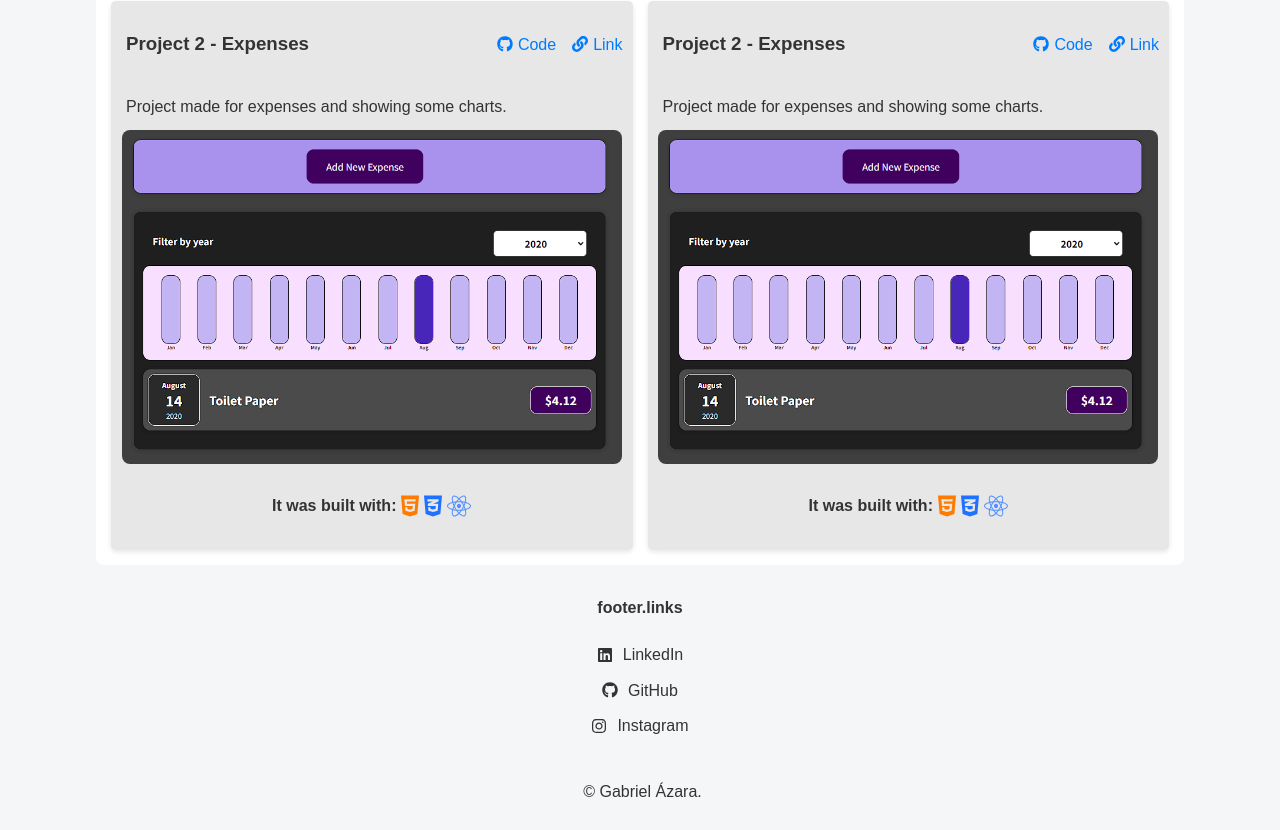
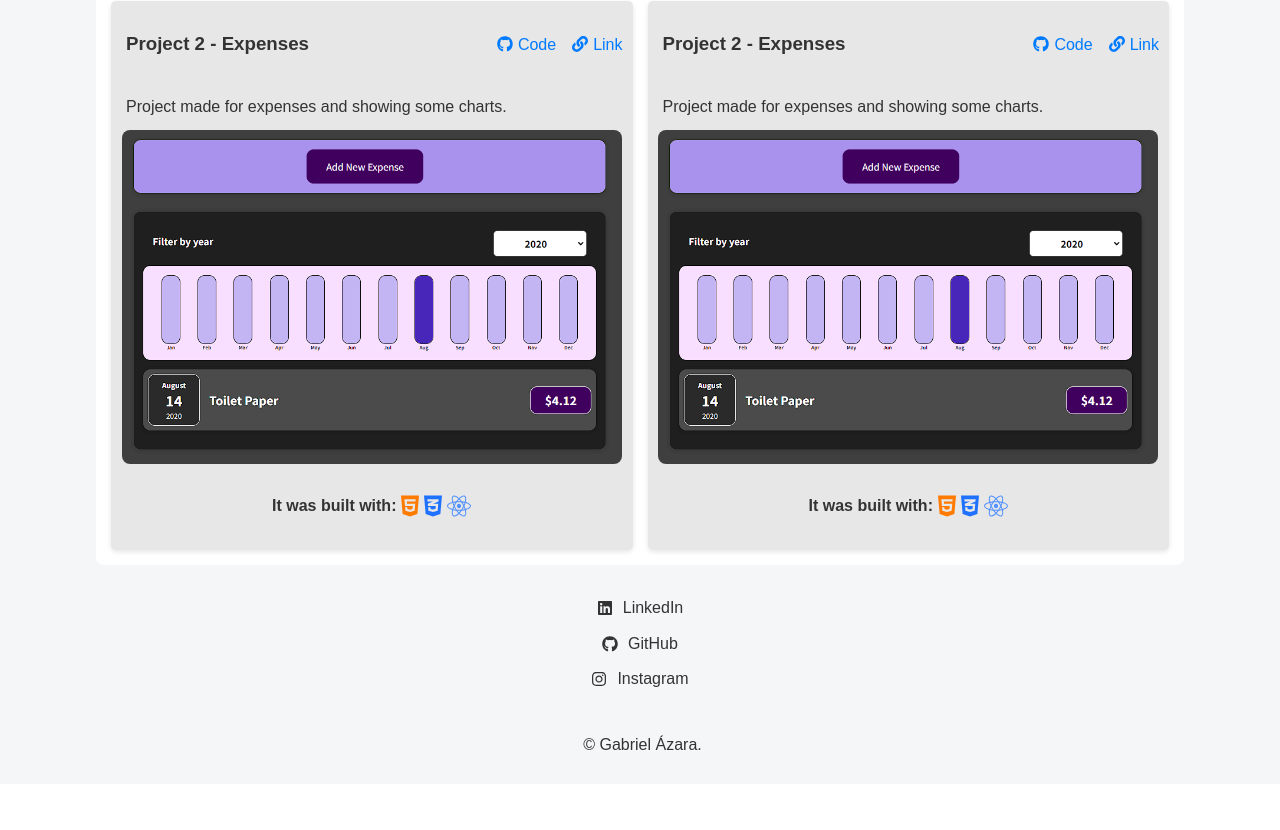
Before and after one commit to gabriel-azara/portfolio-react, a React (Create React App) app: page / in a window 1280 px wide. Shown: the part 2948-3778 px from the top of the page. After the commit the page ends 3732 px from the top, so only its background shows below. Built offline with nearby package versions, Linux system fonts and the light colour scheme; no server answers.

Commit message:
fixed links

```diff
--- a/src/components/Footer.jsx
+++ b/src/components/Footer.jsx
@@ -27,7 +27,7 @@ function Footer() {
   return (
     <footer>
       <section id="contact">
-        <h4 id="links">{t('footer.links')}</h4>
+        <h4 id="links"></h4>
         <ul>
           <li>
             <a href="https://www.linkedin.com/in/gabriel-azara">
```
